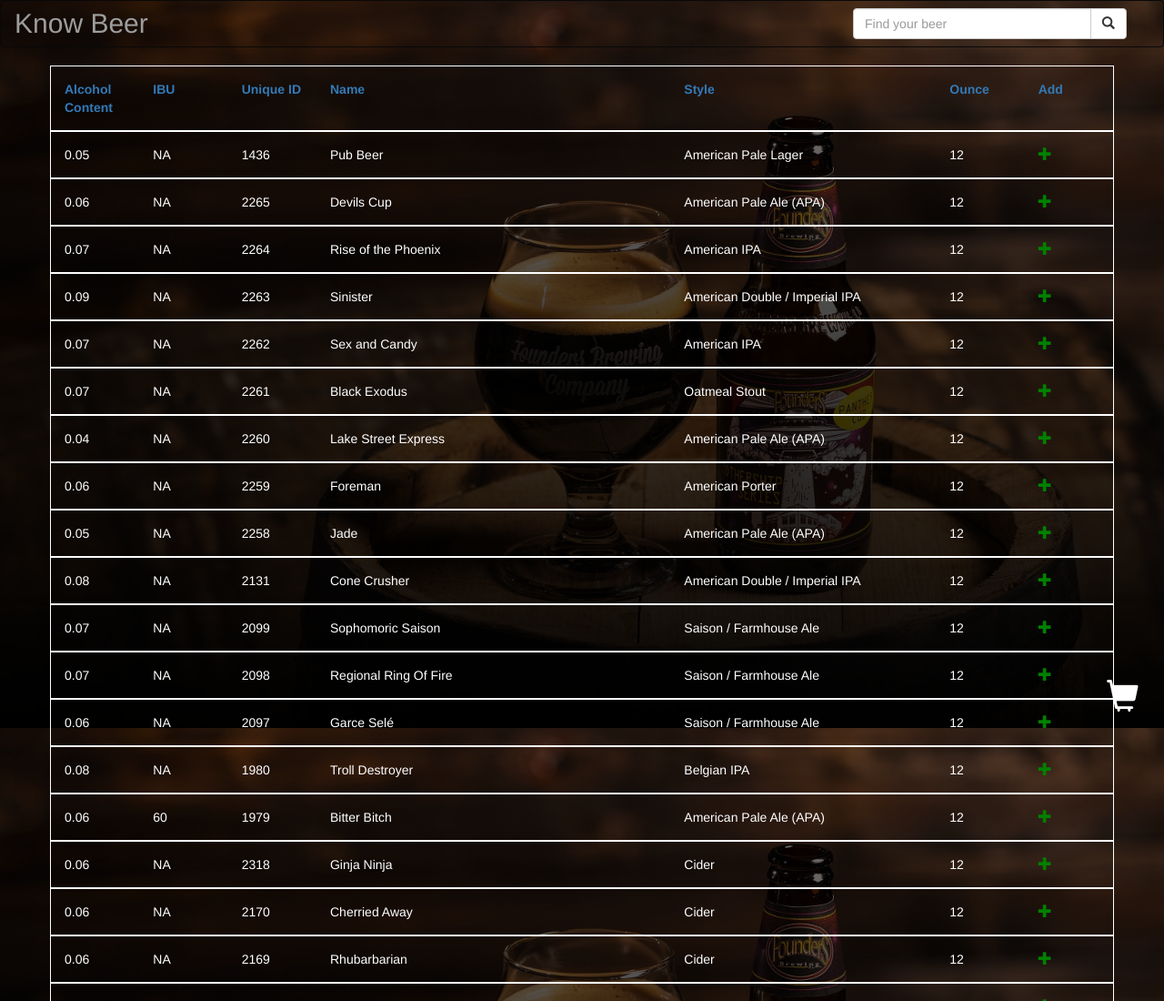
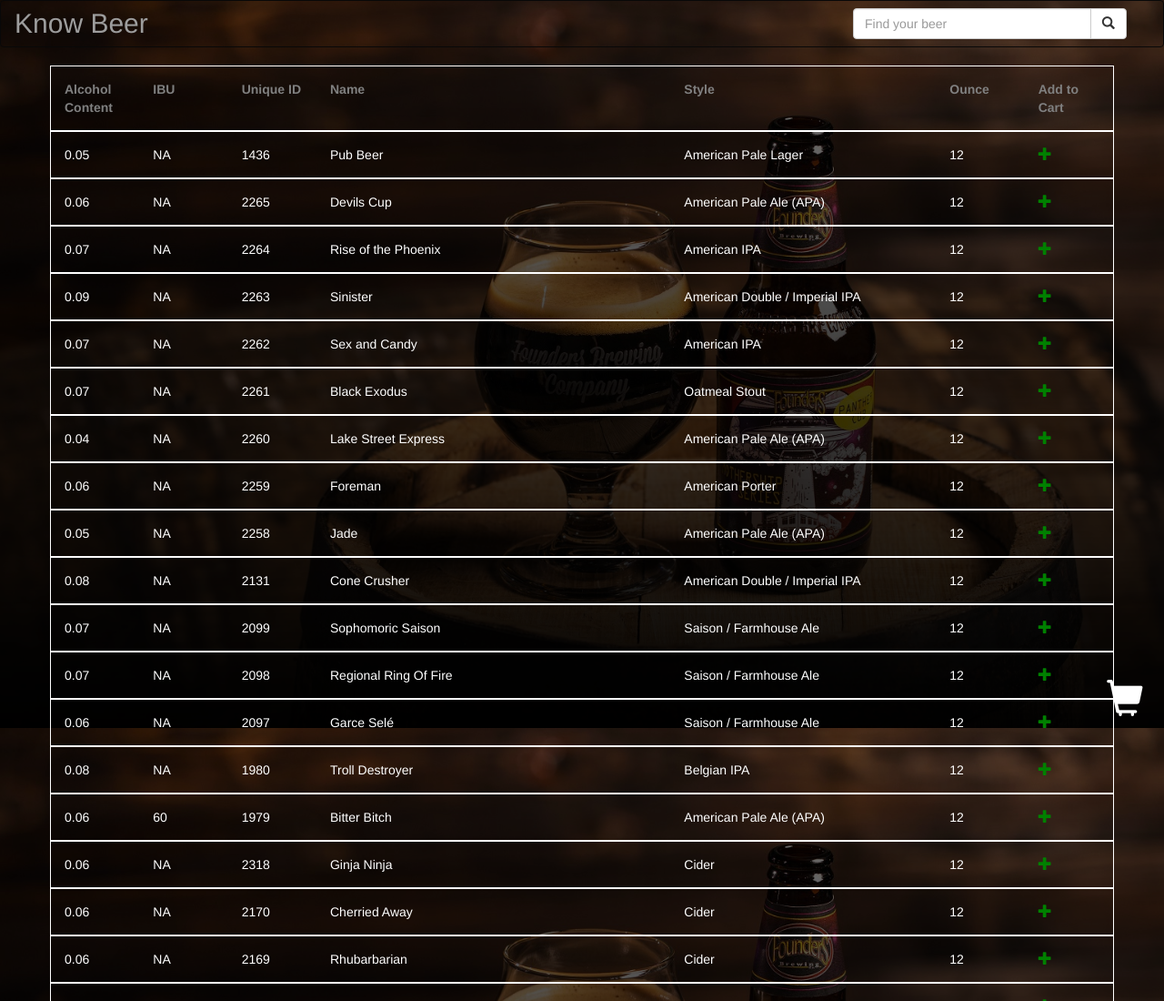
Before and after one commit to msourav2795/beercrafts, a plain HTML site: page index.html in a window 1280 px wide. Shown: the top 1100 px of the page at 91% size. Drawn offline with nearby package versions, Linux system fonts and the light colour scheme.

Commit message:
Add files via upload

```diff
--- a/index.html
+++ b/index.html
@@ -31,8 +31,8 @@
       .row_padding div{
         color:white;
       }
-      .row div{
-
+      .row div a{
+		color: gray;
       }
       .row_header div a{
         font-weight: bold;
@@ -139,7 +139,7 @@
             <a href="#">Ounce</a>
           </div>
           <div ng-click="setOrder('ounces')" class="col-xs-2 col-sm-1 col-md-1 col-lg-1" >
-            <a>Add</a>
+            <a>Add to Cart</a>
           </div>
         </div>
         <div class="spinner row" ng-show="loading"></div>
@@ -185,7 +185,7 @@
         </div>
       </div>
       <div class="cart" style="">
-        <a href="#" class="glyphicon glyphicon-shopping-cart" style="margin-top:7px;margin-left:7px;font-size:35px;color:white;text-decoration:none"></a>
+        <a href="#" class="glyphicon glyphicon-shopping-cart" style="margin-top:7px;margin-left:7px;font-size:40px;color:white;text-decoration:none"></a>
       </div>
     </div>
     <script>
```
